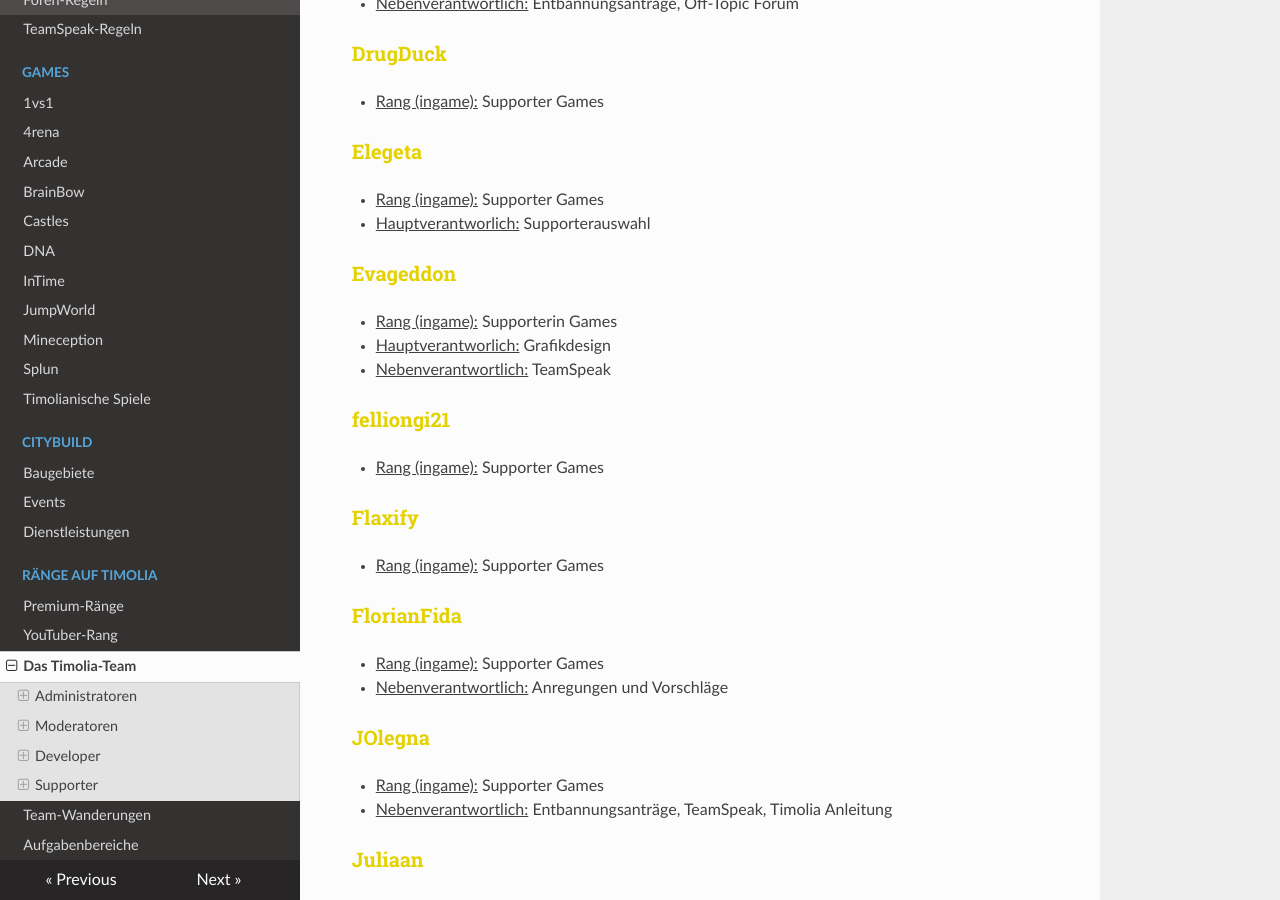
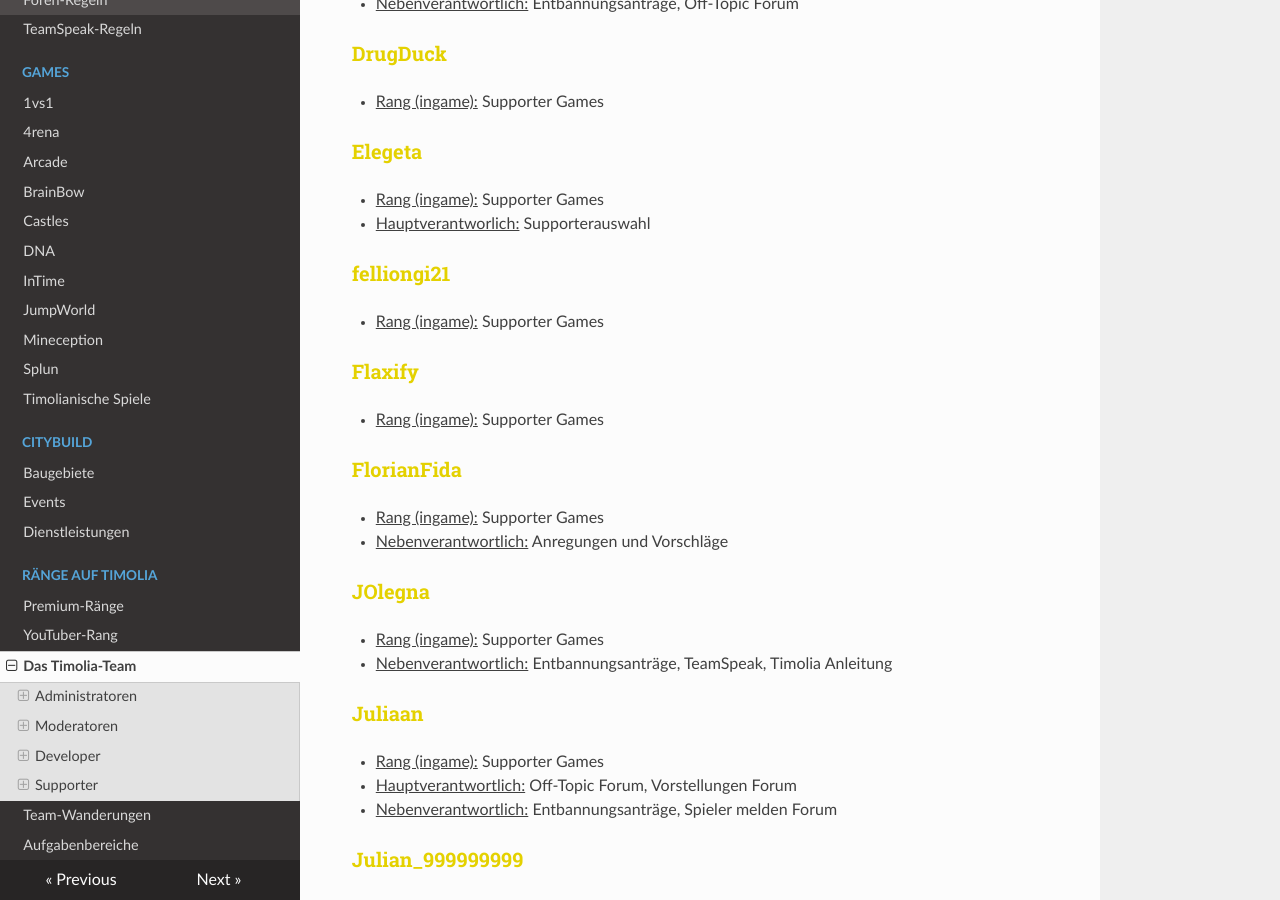
Before and after one commit to TimoliaDE/HowTo, an MkDocs documentation site: the page built from docs/ranks/team.md, in a window 1280 px wide and 900 px high, scrolled down 4386 px. Built offline with MkDocs 1.6.1, drawn with Linux system fonts in a browser that asks for light colours; nearby versions of some CDN libraries; old or Windows-style settings are respelled for this version of MkDocs; some of the changed text lies outside the part shown.

```diff
--- a/docs/ranks/team.md
+++ b/docs/ranks/team.md
@@ -147,11 +147,6 @@ Sie stehen für alle grundlegenden Fragen und Reports zur Verfügung und sind di
 ### <strong><span style="color:#E4D100">Elegeta</span></strong>
 - <u>Rang (ingame):</u> Supporter Games
 - <u>Hauptverantworlich:</u> Supporterauswahl
-
-###<strong><span style="color:#E4D100">Evageddon</span></strong>
-- <u>Rang (ingame):</u> Supporterin Games
-- <u>Hauptverantworlich:</u> Grafikdesign
-- <u>Nebenverantwortlich:</u> TeamSpeak
 
 ### <strong><span style="color:#E4D100">felliongi21</span></strong>
 - <u>Rang (ingame):</u> Supporter Games
@@ -487,6 +482,11 @@ Sie sind für die Arenen und Maps des Timolia-Netzwerkes verantwortlich und entw
 ## Creator
 Creator sind für kreative Arbeiten, wie Texte, Bilder und Grafiken zuständig und sind kreative Köpfe des Teams.
 
+###<strong><span style="color:#007812">Evageddon</span></strong>
+- <u>Rang (ingame):</u> Creator
+- <u>Hauptverantworlich:</u> Grafikdesign
+- <u>Nebenverantwortlich:</u> TeamSpeak
+
 ### <strong><span style="color:#007812">Kritzelkiste</span></strong>
 - <u>Rang (ingame):</u> Creator
 
```
